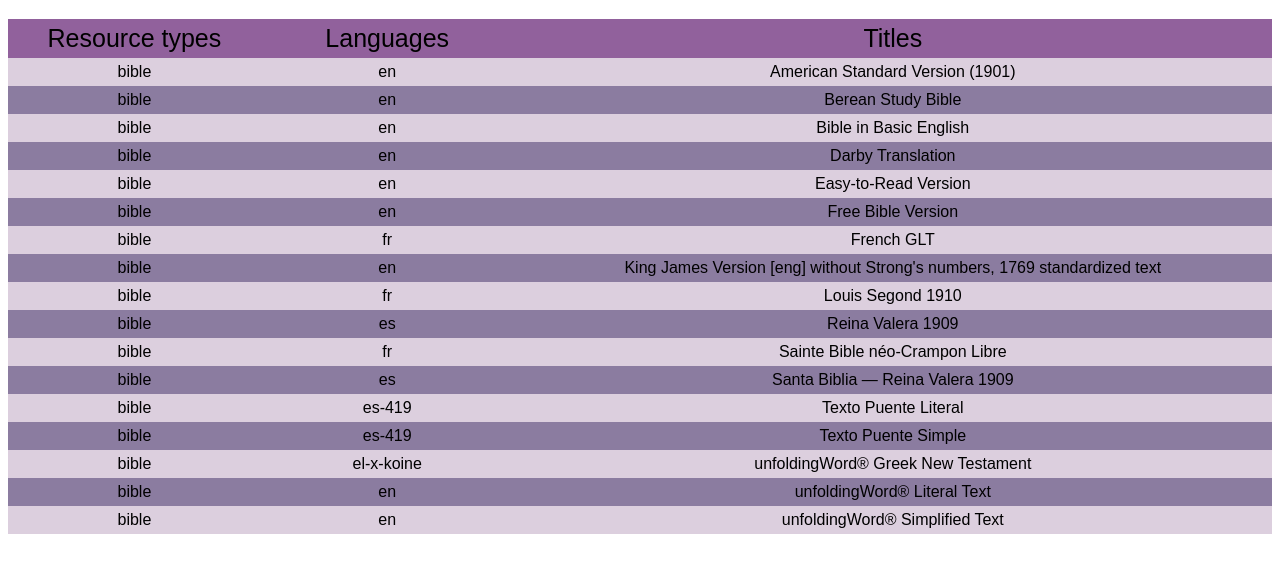
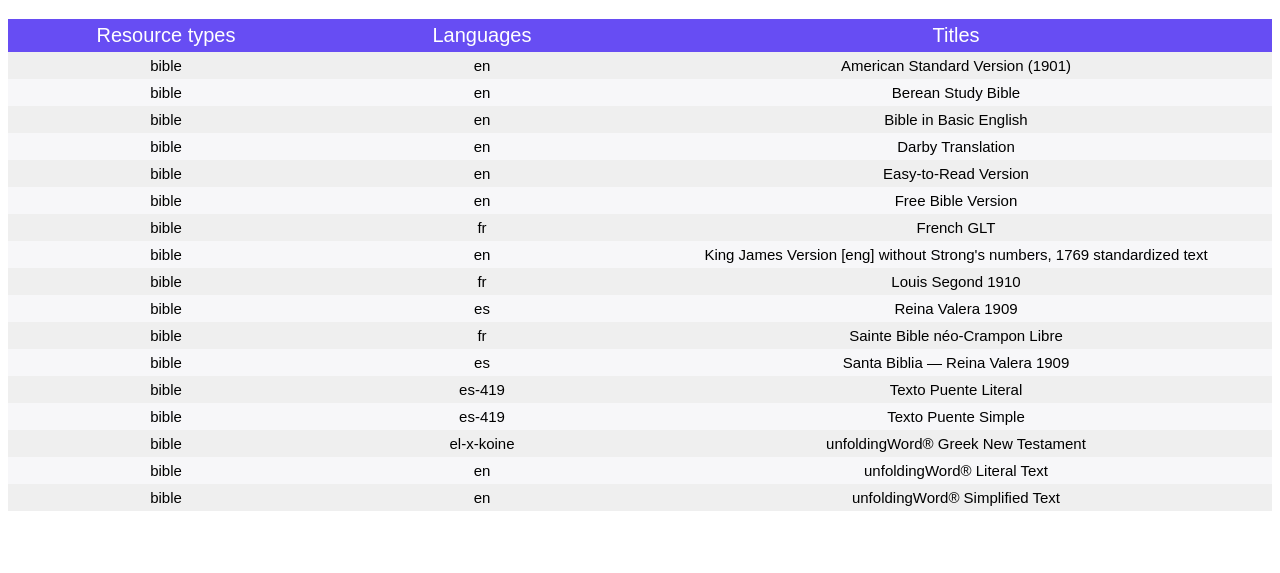
Before and after one commit to DanielC-N/stage_graphQL, a website: page index.html in a window 1280 px wide. Shown: the part 61-634 px from the top of the page. Drawn offline with Linux system fonts and the light colour scheme.

Commit message:
modification des div en a

```diff
--- a/style.css
+++ b/style.css
@@ -1,10 +1,13 @@
+@media (min-width:300px){
+
     .tableau{
         display: flex;
         flex-direction: row;
         flex-wrap: wrap;
         color: rgb(0, 0, 0);
-    width: 100%;
         font-family: Arial, Helvetica, sans-serif;
+        grid-template-columns: auto;
+        max-width: 100%;
 
 
     }
@@ -12,41 +15,44 @@
     flex-grow: 1;
     padding-top: 5px;
     padding-bottom: 5px;
+
     }
 
     .categories{
 
-    color: black;
+        color: white;
         text-align: center;
         flex-wrap: wrap;
-    font-size: 25px;
-    background-color: rgb(145, 97, 156);
+        font-size: 20px;
+        background-color: #674df3;
 
     }
 
     .ressources{
         text-align: center;
-    width: 20%;
-
+        width: 30%;
     }
 
     .liens{
         text-align: center;
-    width: 60%;
+        width: 40%;
 
     }
 
     .langues{
         text-align: center;
-    width: 20%;
-
+        width: 30%;
     }
     .odd{
-    background-color: #dccfde;
+        background-color: #efefef;
+        font-size: 15px;
+       justify-items: end;
 
     }
     .even{
-    background-color: rgb(139, 124, 160);
+        background-color:rgb(247, 247, 249);
+        font-size: 15px;
+        justify-items: end;
     }
 
     a {
@@ -56,4 +62,74 @@
 
     a:hover{
         color:#674df3;
+
     }
+
+
+}
+@media (min-width:1025px) {
+
+    .tableau{
+        display: flex;
+        /*flex-direction: row;
+        flex-wrap: wrap;*/
+        color: rgb(0, 0, 0);
+        width: 100%;
+        font-family: Arial, Helvetica, sans-serif;
+
+    }
+    /*.categories,.liens,.langues,.ressources{
+    flex-grow: 1;
+    padding-top: 5px;
+    padding-bottom: 5px;
+    }*/
+
+    .categories{
+
+        color: white;
+        text-align: center;
+        /*flex-wrap: wrap;*/
+        font-size: 20px;
+        background-color: #674df3;
+
+    }
+
+
+
+
+    }
+    .ressources{
+        flex-direction: column;
+        text-align: center;
+        width: 25%;
+
+    }
+
+    .liens{
+        width: 50%;
+
+    }
+
+    .langues{
+        text-align: center;
+        width: 25%;
+
+    }
+    .odd{
+        background-color: #efefef;
+
+    }
+    .even{
+        background-color: rgb(247, 247, 249);
+    }
+
+    a {
+        color: black;
+    text-decoration: none;
+    }
+
+    a:hover{
+        color:#674df3;*/
+    }
+
+}
--- a/tableau.js
+++ b/tableau.js
@@ -186,9 +186,9 @@
 
 ret.push(`<div class= "tableau">`)
 
-    ret.push(`<div class="categories ressources"> Resource types </div>`)
-    ret.push(`<div class="categories langues"> Languages </div>`)
-    ret.push(`<div class="categories liens"> Titles </div>`)
+    ret.push(`<div class="categories ressources "> Resource types </div>`)
+    ret.push(`<div class="categories langues "> Languages </div>`)
+    ret.push(`<div class="categories liens "> Titles </div>`)
 
 
 let rowType="odd"
@@ -197,10 +197,12 @@
     source = rec.source
     transId = rec.transId
     idlastmodif = rec.revision
-    ret.push(`<div class="ressources ${rowType}"> ${rec.types }</div>`)
-    ret.push(`<div class="langues ${rowType}"> ${rec.language } </div>`)
-    ret.push(`<div class="liens ${rowType}"><a target="_blank" href="${baseAdress}${rec.source}/${rec.transId}/${rec.revision}">${rec.title}</a> </div>`)
+    //ret.push(`<a target="_blank" href="${baseAdress}${rec.source}/${rec.transId}/${rec.revision}">`)
+    ret.push(`<a target="_blank" href="${baseAdress}${rec.source}/${rec.transId}/${rec.revision}" class="ressources ${rowType}">${rec.types}</a>`)
+    ret.push(`<a target="_blank" href="${baseAdress}${rec.source}/${rec.transId}/${rec.revision}" class="langues ${rowType}">${rec.language}</a>`)
+    ret.push(`<a target="_blank" href="${baseAdress}${rec.source}/${rec.transId}/${rec.revision}" class="liens ${rowType}">${rec.title}</a>`)
     rowType=rowType=="odd"? "even": "odd"
+    //ret.push(`</a>`)
 }
 
 ret.push(`</div>`)
```
Also changed, not shown: index.js (+4 -4 lines). Lines whose indentation alone changed are shown as unchanged.
